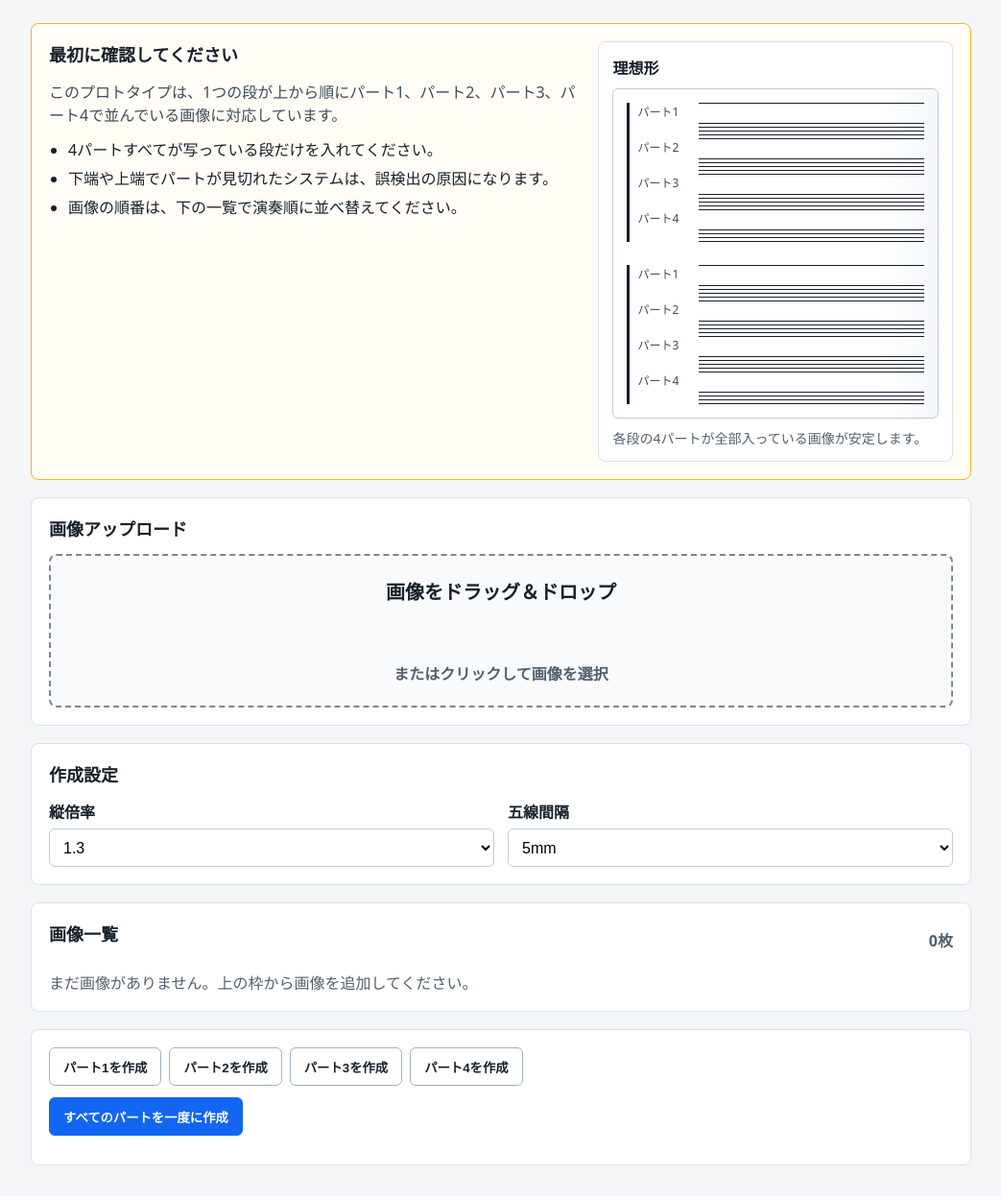
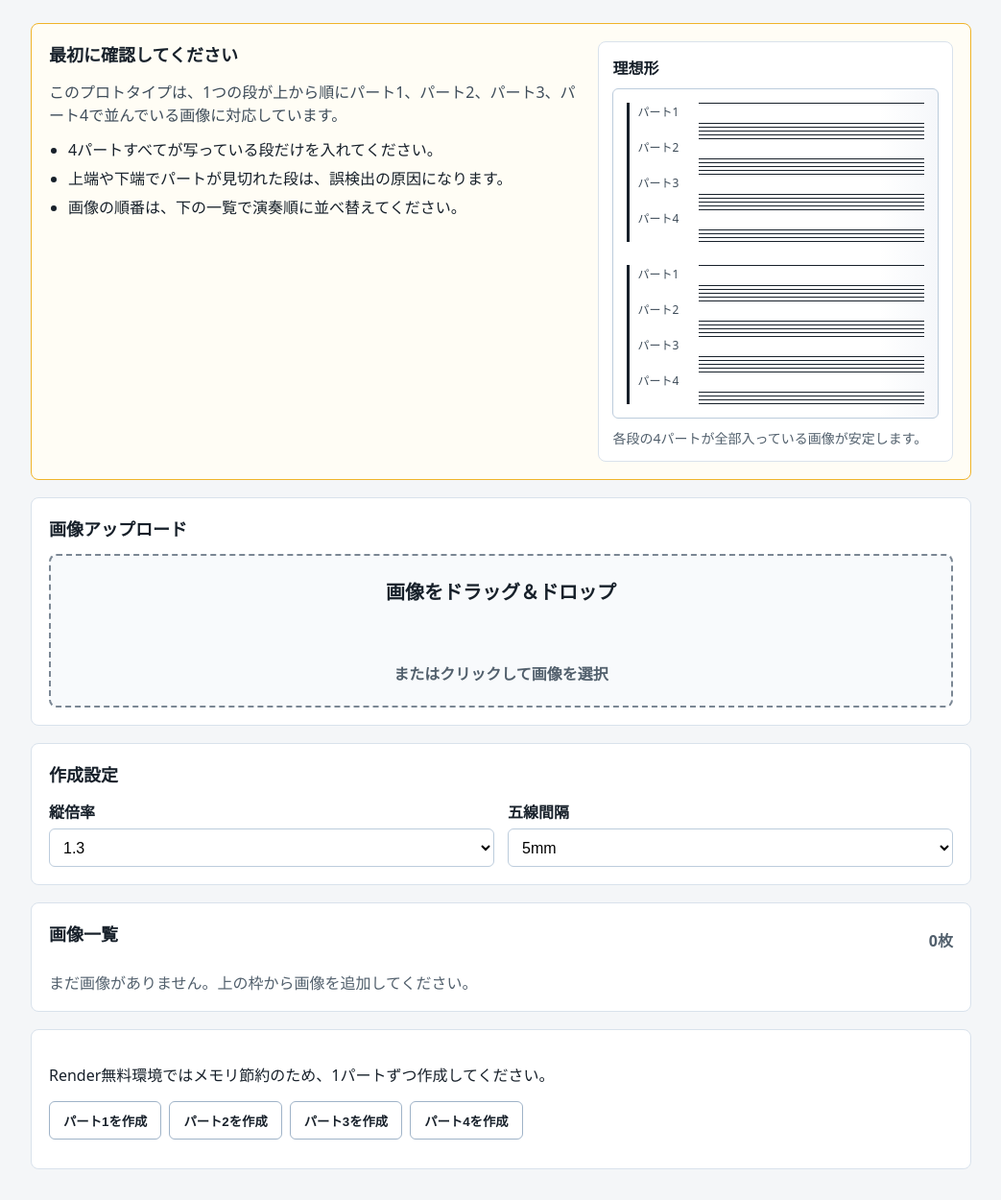
Before and after one commit to okakki-0525/quartet-part-maker, a Flask app: page / in a window 1280 px wide. Shown: the part 104-1354 px from the top of the page at 96% size, without its empty margins (118-1161 px from the left). Before the commit the page ends 1318 px from the top, so only its background shows below. Run offline with Flask 3, Linux system fonts and the light colour scheme.

Commit message:
Improve web version

```diff
--- a/app.py
+++ b/app.py
@@ -1,10 +1,10 @@
 from __future__ import annotations
 
+import gc
 import shutil
 import tempfile
 import time
 import uuid
-import zipfile
 from pathlib import Path
 
 from flask import Flask, jsonify, render_template, request, send_file
@@ -20,9 +20,11 @@ app.config["MAX_CONTENT_LENGTH"] = 200 * 1024 * 1024
 ALLOWED_EXTENSIONS = {"jpg", "jpeg", "png", "webp"}
 WORK_ROOT = Path(tempfile.gettempdir()) / "quartet_part_maker"
 
-# Render上ではここが一番重いので、Web版はCLI既定値より少し軽くします。
-WEB_DESKEW_ANGLE = 1.5
-WEB_DESKEW_STEP = 0.5
+# Web hosting on Render is much slower than local execution. Keep preprocessing
+# light and resize photos before any expensive image work.
+WEB_MAX_IMAGE_SIDE = 2200
+WEB_DESKEW_ANGLE = 0.0
+WEB_DESKEW_STEP = 1.0
 WEB_NORMALIZE_STRENGTH = 1.15
 
 
@@ -64,12 +66,24 @@ def save_uploads(job_dir: Path) -> list[Path]:
     return paths
 
 
+def resize_for_web(image: Image.Image) -> Image.Image:
+    width, height = image.size
+    longest_side = max(width, height)
+    if longest_side <= WEB_MAX_IMAGE_SIDE:
+        return image.convert("RGB")
+    scale = WEB_MAX_IMAGE_SIDE / longest_side
+    size = (max(1, int(width * scale)), max(1, int(height * scale)))
+    return image.resize(size, Image.Resampling.LANCZOS).convert("RGB")
+
+
 def preprocess_uploads(input_paths: list[Path], job_dir: Path) -> list[Path]:
     preprocessed_dir = job_dir / "preprocessed"
     preprocessed_dir.mkdir()
     output_paths: list[Path] = []
+
     for index, input_path in enumerate(input_paths, start=1):
-        image = Image.open(input_path).convert("RGB")
+        with Image.open(input_path) as opened:
+            image = resize_for_web(opened.convert("RGB"))
         image = preprocess_page_image(
             image,
             enabled=True,
@@ -78,8 +92,11 @@ def preprocess_uploads(input_paths: list[Path], job_dir: Path) -> list[Path]:
             normalize_strength=WEB_NORMALIZE_STRENGTH,
         )
         output_path = preprocessed_dir / f"{index:03d}.jpg"
-        image.save(output_path, quality=92, optimize=True)
+        image.save(output_path, quality=88)
         output_paths.append(output_path)
+        image.close()
+        gc.collect()
+
     return output_paths
 
 
@@ -112,12 +129,13 @@ def build_pdf(input_paths: list[Path], output_path: Path, part: int) -> None:
         clean_strength=1.7,
         vertical_scale=vertical_scale,
         preprocess=False,
-        preprocess_deskew_angle=WEB_DESKEW_ANGLE,
-        preprocess_deskew_step=WEB_DESKEW_STEP,
+        preprocess_deskew_angle=0.0,
+        preprocess_deskew_step=1.0,
         preprocess_normalize_strength=WEB_NORMALIZE_STRENGTH,
         preprocess_debug_dir=None,
         debug_dir=None,
     )
+    gc.collect()
 
 
 def send_and_cleanup(path: Path, job_dir: Path, download_name: str):
@@ -149,26 +167,7 @@ def generate_part(part: int):
 
 @app.post("/generate/all")
 def generate_all():
-    job_dir = make_job_dir()
-    try:
-        input_paths = save_uploads(job_dir)
-        preprocessed_paths = preprocess_uploads(input_paths, job_dir)
-        output_dir = job_dir / "outputs"
-        output_dir.mkdir()
-        pdf_paths: list[Path] = []
-        for part in range(1, 5):
-            output_path = output_dir / f"part{part}.pdf"
-            build_pdf(preprocessed_paths, output_path, part)
-            pdf_paths.append(output_path)
-
-        zip_path = job_dir / "parts.zip"
-        with zipfile.ZipFile(zip_path, "w", compression=zipfile.ZIP_DEFLATED) as zip_file:
-            for pdf_path in pdf_paths:
-                zip_file.write(pdf_path, arcname=pdf_path.name)
-        return send_and_cleanup(zip_path, job_dir, "parts.zip")
-    except Exception as exc:
-        shutil.rmtree(job_dir, ignore_errors=True)
-        return jsonify({"error": str(exc)}), 400
+    return jsonify({"error": "Render無料環境では、メモリ節約のため1パートずつ作成してください。"}), 400
 
 
 if __name__ == "__main__":
--- a/static/app.js
+++ b/static/app.js
@@ -4,7 +4,6 @@ const imageList = document.getElementById("imageList");
 const emptyMessage = document.getElementById("emptyMessage");
 const imageCount = document.getElementById("imageCount");
 const statusText = document.getElementById("status");
-const allButton = document.getElementById("allButton");
 const verticalScale = document.getElementById("verticalScale");
 const gapMm = document.getElementById("gapMm");
 
@@ -172,8 +171,4 @@ document.querySelectorAll("[data-part]").forEach((button) => {
   });
 });
 
-allButton.addEventListener("click", () => {
-  generate("/generate/all", "parts.zip");
-});
-
 renderList();
--- a/templates/index.html
+++ b/templates/index.html
@@ -19,7 +19,7 @@
           <p>このプロトタイプは、1つの段が上から順にパート1、パート2、パート3、パート4で並んでいる画像に対応しています。</p>
           <ul>
             <li>4パートすべてが写っている段だけを入れてください。</li>
-            <li>下端や上端でパートが見切れたシステムは、誤検出の原因になります。</li>
+            <li>上端や下端でパートが見切れた段は、誤検出の原因になります。</li>
             <li>画像の順番は、下の一覧で演奏順に並べ替えてください。</li>
           </ul>
         </div>
@@ -94,13 +94,13 @@
       </section>
 
       <section class="actions-section" aria-label="PDF作成">
+        <p class="action-note">Render無料環境ではメモリ節約のため、1パートずつ作成してください。</p>
         <div class="part-actions">
           <button type="button" data-part="1">パート1を作成</button>
           <button type="button" data-part="2">パート2を作成</button>
           <button type="button" data-part="3">パート3を作成</button>
           <button type="button" data-part="4">パート4を作成</button>
         </div>
-        <button id="allButton" type="button" class="primary">すべてのパートを一度に作成</button>
         <p id="status" class="status" role="status"></p>
       </section>
     </main>
```
